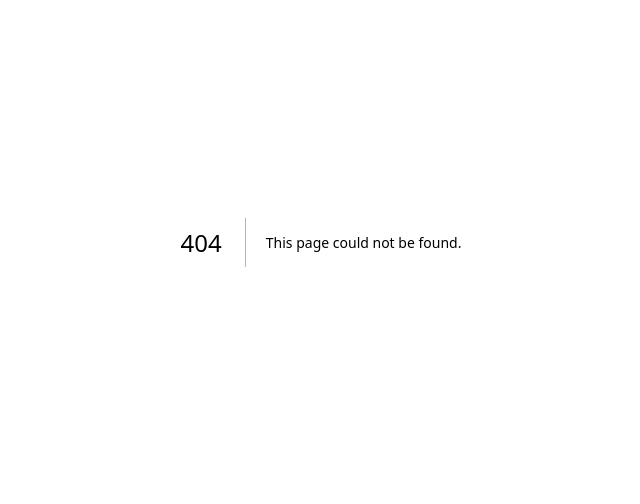
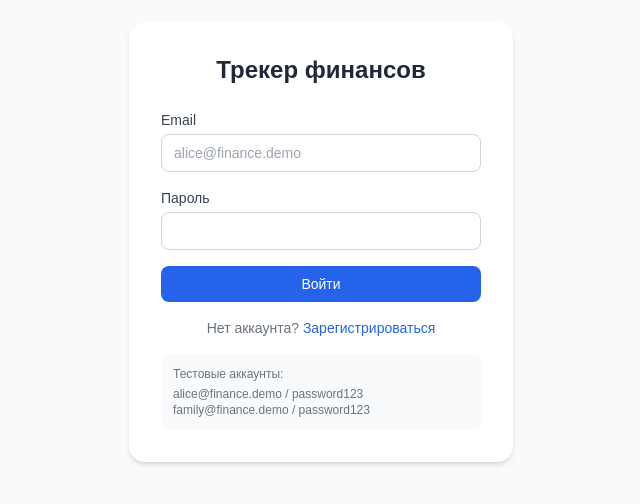
Before and after one commit to GeorgiShishlov/otus-ai-project, a Next.js app in the folder frontend/: page /login in a window 1280 px wide. Before the commit this address had no page. Shown: the part 158-662 px from the top of the page, without its empty margins (319-959 px from the left). Built offline with nearby package versions, Linux system fonts and the light colour scheme; no server answers.

Commit message:
add frontend/app/(auth)/login/page.tsx

```diff
--- /dev/null
+++ b/frontend/app/(auth)/login/page.tsx
@@ -0,0 +1,86 @@
+'use client';
+
+import { useState } from 'react';
+import { useRouter } from 'next/navigation';
+import api from '@/lib/api';
+
+export default function LoginPage() {
+  const router = useRouter();
+  const [email, setEmail] = useState('');
+  const [password, setPassword] = useState('');
+  const [error, setError] = useState('');
+  const [loading, setLoading] = useState(false);
+
+  async function handleSubmit(e: React.FormEvent) {
+    e.preventDefault();
+    setError('');
+    setLoading(true);
+    try {
+      const { data } = await api.post('/auth/login', { email, password });
+      localStorage.setItem('token', data.token);
+      router.push('/');
+    } catch (err: any) {
+      setError(err.response?.data?.error || 'Ошибка входа');
+    } finally {
+      setLoading(false);
+    }
+  }
+
+  return (
+    <div className="min-h-screen flex items-center justify-center bg-gray-50">
+      <div className="bg-white rounded-2xl shadow-md p-8 w-full max-w-sm">
+        <h1 className="text-2xl font-bold text-center mb-6 text-gray-800">
+          Трекер финансов
+        </h1>
+        <form onSubmit={handleSubmit} className="space-y-4">
+          <div>
+            <label className="block text-sm font-medium text-gray-700 mb-1">
+              Email
+            </label>
+            <input
+              type="email"
+              value={email}
+              onChange={(e) => setEmail(e.target.value)}
+              required
+              className="w-full border border-gray-300 rounded-lg px-3 py-2 text-sm focus:outline-none focus:ring-2 focus:ring-blue-500"
+              placeholder="alice@finance.demo"
+            />
+          </div>
+          <div>
+            <label className="block text-sm font-medium text-gray-700 mb-1">
+              Пароль
+            </label>
+            <input
+              type="password"
+              value={password}
+              onChange={(e) => setPassword(e.target.value)}
+              required
+              className="w-full border border-gray-300 rounded-lg px-3 py-2 text-sm focus:outline-none focus:ring-2 focus:ring-blue-500"
+            />
+          </div>
+          {error && (
+            <p className="text-red-500 text-sm text-center">{error}</p>
+          )}
+          <button
+            type="submit"
+            disabled={loading}
+            className="w-full bg-blue-600 text-white rounded-lg py-2 text-sm font-medium hover:bg-blue-700 disabled:opacity-50 transition-colors"
+          >
+            {loading ? 'Вход...' : 'Войти'}
+          </button>
+        </form>
+        <p className="text-center text-sm text-gray-500 mt-4">
+          Нет аккаунта?{' '}
+          <a href="/register" className="text-blue-600 hover:underline">
+            Зарегистрироваться
+          </a>
+        </p>
+        <div className="mt-4 p-3 bg-gray-50 rounded-lg text-xs text-gray-500">
+          <p className="font-medium mb-1">Тестовые аккаунты:</p>
+          <p>alice@finance.demo / password123</p>
+          <p>family@finance.demo / password123</p>
+        </div>
+      </div>
+    </div>
+  );
+}
```
